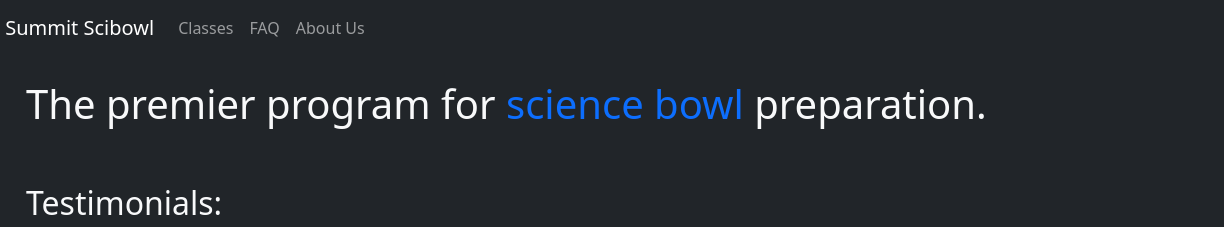
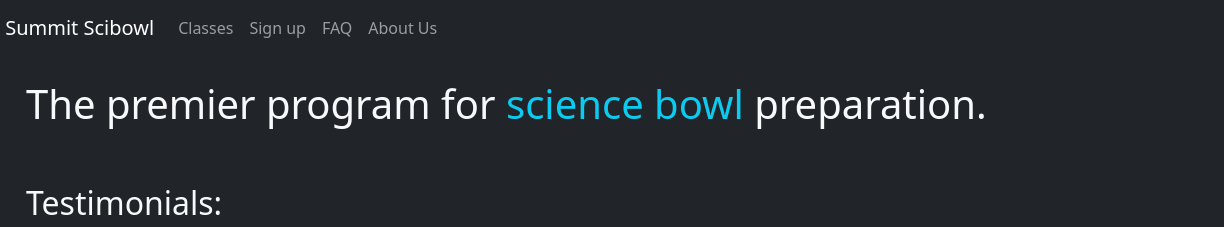
Before and after one commit to summitscibowl/summitscibowl.github.io, a website: page static/index.html in a window 1280 px wide. Shown: the top 227 px of the page, 56-1280 px from the left. Drawn offline with nearby package versions, Linux system fonts and the light colour scheme; files whose address does not match are found by name.

Commit message:
added signup to navbar

```diff
--- a/static/index.html
+++ b/static/index.html
@@ -36,6 +36,9 @@
                         <a class="nav-link" aria-current="page" href="classes">Classes</a>
                     </li>
                     <li class="nav-item">
+                        <a class="nav-link" aria-current="page" href="signup">Sign up</a>
+                    </li>
+                    <li class="nav-item">
                         <a class="nav-link" href="faq">FAQ</a>
                     </li>
                     <li class="nav-item">
@@ -50,7 +53,7 @@
         <div class="row mb-5">
             <p class="h1">
                 The premier program for
-                <a class="link-primary" href="https://science.osti.gov/wdts/nsb">science bowl</a>
+                <a class="link-info" href="https://science.osti.gov/wdts/nsb">science bowl</a>
                 preparation.
             </p>
         </div>
```
Also changed, not shown: static/404.html (+3 -0 lines), static/about.html (+3 -0 lines), static/classes.html (+4 -1 lines), static/faq.html (+3 -0 lines), static/signup.html (+5 -5 lines).
